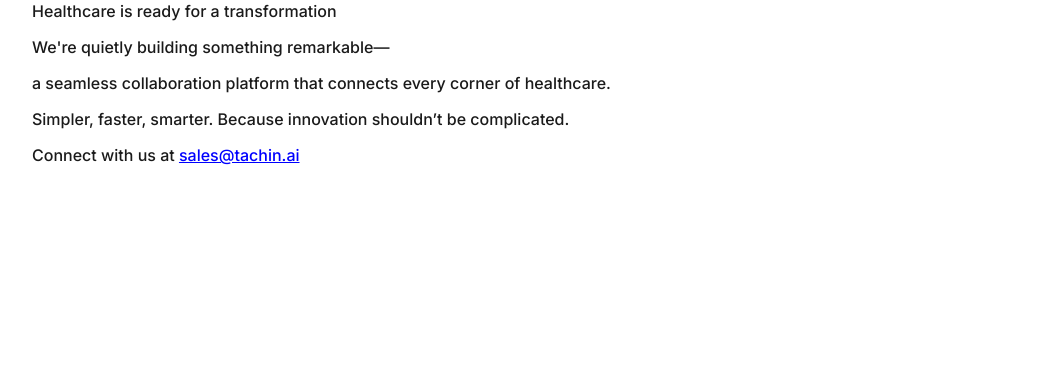
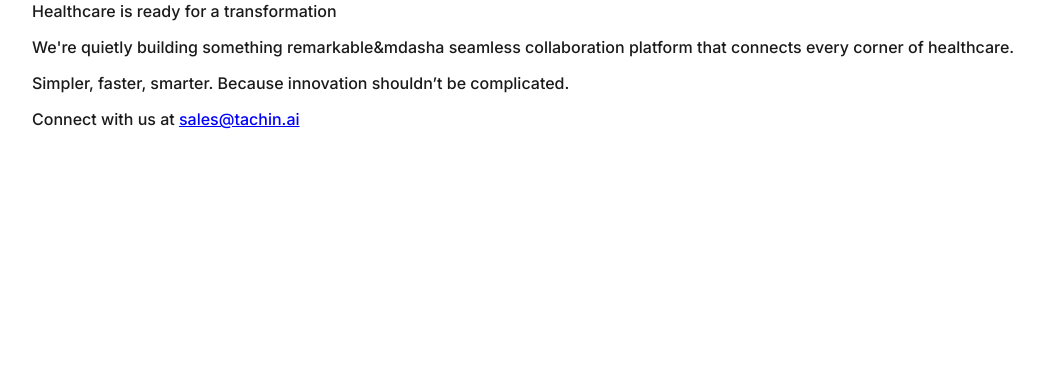
Before and after one commit to alysne123/tachin-website, a plain HTML site: page index.html in a window 1280 px wide. Shown: the part 413-800 px from the top of the page, without its empty margins (32-1076 px from the left). Drawn offline with Linux system fonts and the light colour scheme.

Commit message:
Update index.html

```diff
--- a/index.html
+++ b/index.html
@@ -14,8 +14,7 @@
     </header>
     <h1>Reinventing Healthcare Connectivity & Collaboration.</h1>
     <p></p>Healthcare is ready for a transformation</p>
-    <p>We're quietly building something remarkable&mdash;</p>
-    <p>a seamless collaboration platform that connects every corner of healthcare.</p>
+    <p>We're quietly building something remarkable&mdasha seamless collaboration platform that connects every corner of healthcare.</p>
     <p>Simpler, faster, smarter. Because innovation shouldn’t be complicated.</p>
     <p>Connect with us at <a href="mailto:sales@tachin.ai">sales@tachin.ai</a></p>
   </div>
```
